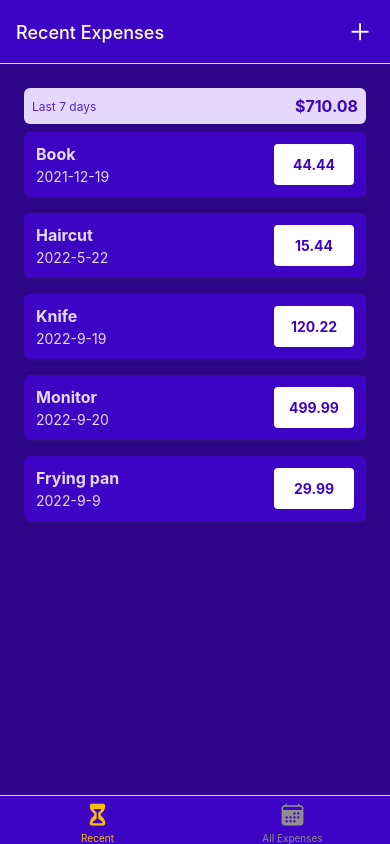
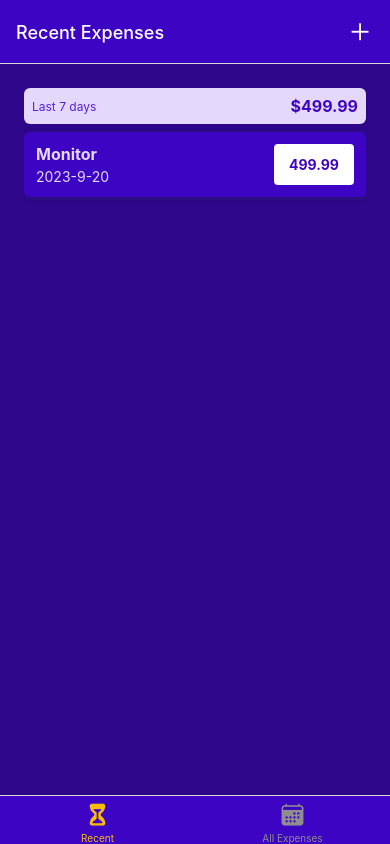
Before and after one commit to koleks92/ExpenseTrackerApp, a React Native app: screen / in a window 390 px wide. Built offline with nearby package versions, Linux system fonts and the light colour scheme.

Commit message:
ContextAPI store + AllExpenses, RecentExpenses

```diff
--- a/App.js
+++ b/App.js
@@ -10,6 +10,7 @@
 import { GlobalStyles } from './constants/styles';
 import { Ionicons } from '@expo/vector-icons';
 import IconButton from './components/UI/IconButton';
+import ExpensesContextProvider from './store/expenses-context';
 
 const Stack = createNativeStackNavigator();
 const Bottom = createBottomTabNavigator();
@@ -51,6 +52,7 @@
   return (
     <>
       <StatusBar style="auto" />
+      <ExpensesContextProvider>
         <NavigationContainer>
           <Stack.Navigator
           screenOptions={{
@@ -63,6 +65,7 @@
             }}/>
           </Stack.Navigator>
         </NavigationContainer>
+      </ExpensesContextProvider>
     </>
   );
 }
--- a/components/ExpensesOutput/ExpensesOutput.js
+++ b/components/ExpensesOutput/ExpensesOutput.js
@@ -3,45 +3,13 @@
 import ExpensesList from './ExpensesList';
 import { GlobalStyles } from '../../constants/styles';
 
-const DUMMY_EXPENSES = [
-    {
-        id: 'e1',
-        description: 'Book',
-        amount: 44.44,
-        date: new Date('2021-12-19'),
-    },
-    {
-        id: 'e2',
-        description: 'Haircut',
-        amount: 15.44,
-        date: new Date('2022-05-22'),
-    },
-    {
-        id: 'e3',
-        description: 'Knife',
-        amount: 120.22,
-        date: new Date('2022-09-19'),
-    },
-    {
-        id: 'e4',
-        description: 'Monitor',
-        amount: 499.99,
-        date: new Date('2022-09-20'),
-    },
-    {
-        id: 'e5',
-        description: 'Frying pan',
-        amount: 29.99,
-        date: new Date('2022-09-09'),
-    },
 
-];
 
 function ExpensesOutput({ expenses, expensesPeriod }) {
     return (
     <View style={styles.container}>
-        <ExpensesSummary expenses={DUMMY_EXPENSES} periodName={expensesPeriod}/>
-        <ExpensesList expenses={DUMMY_EXPENSES}/>
+        <ExpensesSummary expenses={expenses} periodName={expensesPeriod}/>
+        <ExpensesList expenses={expenses}/>
     </View>);
 };
 
--- a/screens/AllExpenses.js
+++ b/screens/AllExpenses.js
@@ -1,9 +1,14 @@
 import { View, Text } from 'react-native';
 import ExpensesOutput from '../components/ExpensesOutput/ExpensesOutput';
+import { useContext } from 'react';
+import { ExpensesContext } from '../store/expenses-context';
 
 function AllExpenses() {
+    const expensesCtx = useContext(ExpensesContext);
+
+
     return (
-            <ExpensesOutput expensesPeriod="Total"/>
+            <ExpensesOutput expenses={expensesCtx.expenses} expensesPeriod="Total"/>
     )
 };
 
--- a/screens/ManageExpense.js
+++ b/screens/ManageExpense.js
@@ -16,13 +16,19 @@
 
     function cancelHandler() {
         console.log("CANCEL");
+        navigation.goBack();
     };
 
     function confirmHandler() {
         console.log('CONFIRM');
+        navigation.goBack();
     };
 
-    function deleteExpenseHandler() {};
+    function deleteExpenseHandler() {
+        console.log('DELETE!');
+        navigation.goBack();
+    };
+
     return (
         <View style={styles.container}>
             <View style={styles.buttons}>
--- a/screens/RecentExpenses.js
+++ b/screens/RecentExpenses.js
@@ -1,9 +1,21 @@
 import { View, Text } from 'react-native';
 import ExpensesOutput from '../components/ExpensesOutput/ExpensesOutput';
+import { useContext } from 'react';
+import { ExpensesContext } from '../store/expenses-context';
+import { getDateMinusDay } from '../util/date';
 
 function RecentExpenses() {
+    const expensesCtx = useContext(ExpensesContext)
+
+    const RecentExpenses = expensesCtx.expenses.filter((expense) => {
+        const today = new Date();
+        const date7DaysAgo = getDateMinusDay(today, 7);
+
+        return expense.date > date7DaysAgo;
+    });
+
     return (
-            <ExpensesOutput expensesPeriod="Last 7 days" />
+            <ExpensesOutput expenses={RecentExpenses} expensesPeriod="Last 7 days" />
 
     )
 };
--- /dev/null
+++ b/store/expenses-context.js
@@ -0,0 +1,89 @@
+import { createContext, useReducer } from 'react';
+
+const DUMMY_EXPENSES = [
+    {
+        id: 'e1',
+        description: 'Book',
+        amount: 44.44,
+        date: new Date('2021-12-19'),
+    },
+    {
+        id: 'e2',
+        description: 'Haircut',
+        amount: 15.44,
+        date: new Date('2022-05-22'),
+    },
+    {
+        id: 'e3',
+        description: 'Knife',
+        amount: 120.22,
+        date: new Date('2022-09-19'),
+    },
+    {
+        id: 'e4',
+        description: 'Monitor',
+        amount: 499.99,
+        date: new Date('2023-09-20'),
+    },
+    {
+        id: 'e5',
+        description: 'Frying pan',
+        amount: 29.99,
+        date: new Date('2022-09-09'),
+    },
+
+];
+
+export const ExpensesContext = createContext({
+    expenses: [],
+    addExpense: ({description, amount, date}) => {},
+    deleteExpense: (id) => {},
+    updateExpense: (id, {description, amount, date}) => {},
+});
+
+function expensesReducer(state, action) {
+    switch (action.type) {
+        case 'ADD':
+            const id = new Date().toString() + Math.random().toString();
+            return [{ ...action.payload, id: id}, ...state];
+        case 'UPDATE':
+            const updatableExpenseIndex = state.findIndex((expense) => expense.id === action.payload.id);
+            const updatableExpense = state[updatableExpenseIndex];
+            const updatedItem = { ...updatableExpense, ...action.payload.data};
+            const updatedExpenses = [...state];
+            updatedExpenses[updatableExpenseIndex] = updatedItem;
+            return updatedExpenses;
+        case 'DELETE':
+            return state.filte((expense) => expense.id !== action.payload)
+        default:
+            return state;
+    }
+};
+
+function ExpensesContextProvider({children}) {
+    const [expensesState, dispatch] = useReducer(expensesReducer, DUMMY_EXPENSES);
+
+    function addExpense(expenseData) {
+        dispatch({ type: 'ADD', payload: expenseData });
+    }
+
+    function deleteExpense(id) {
+        dispatch( { type: 'DELETE', payload: id });
+    }
+
+    function updateExpense(id, expenseData) {
+        dispatch( { type: 'UPDATE', payload: { id: id, expenseData: expenseData }})
+    }
+
+    const value = {
+        expenses: expensesState,
+        addExpense: addExpense,
+        deleteExpense: deleteExpense,
+        updateExpense: updateExpense
+    };
+
+
+    return <ExpensesContext.Provider value={value}>{children}</ExpensesContext.Provider>
+};
+
+export default ExpensesContextProvider;
--- a/util/date.js
+++ b/util/date.js
@@ -1,3 +1,7 @@
 export function getFormattedDate(date) {
     return `${date.getFullYear()}-${date.getMonth()+1}-${date.getDate()}`;
 };
+
+export function getDateMinusDay(date, days) {
+    return new Date(date.getFullYear(), date.getMonth(), date.getDate() - days);
+}
```
Lines whose indentation alone changed are shown as unchanged.
